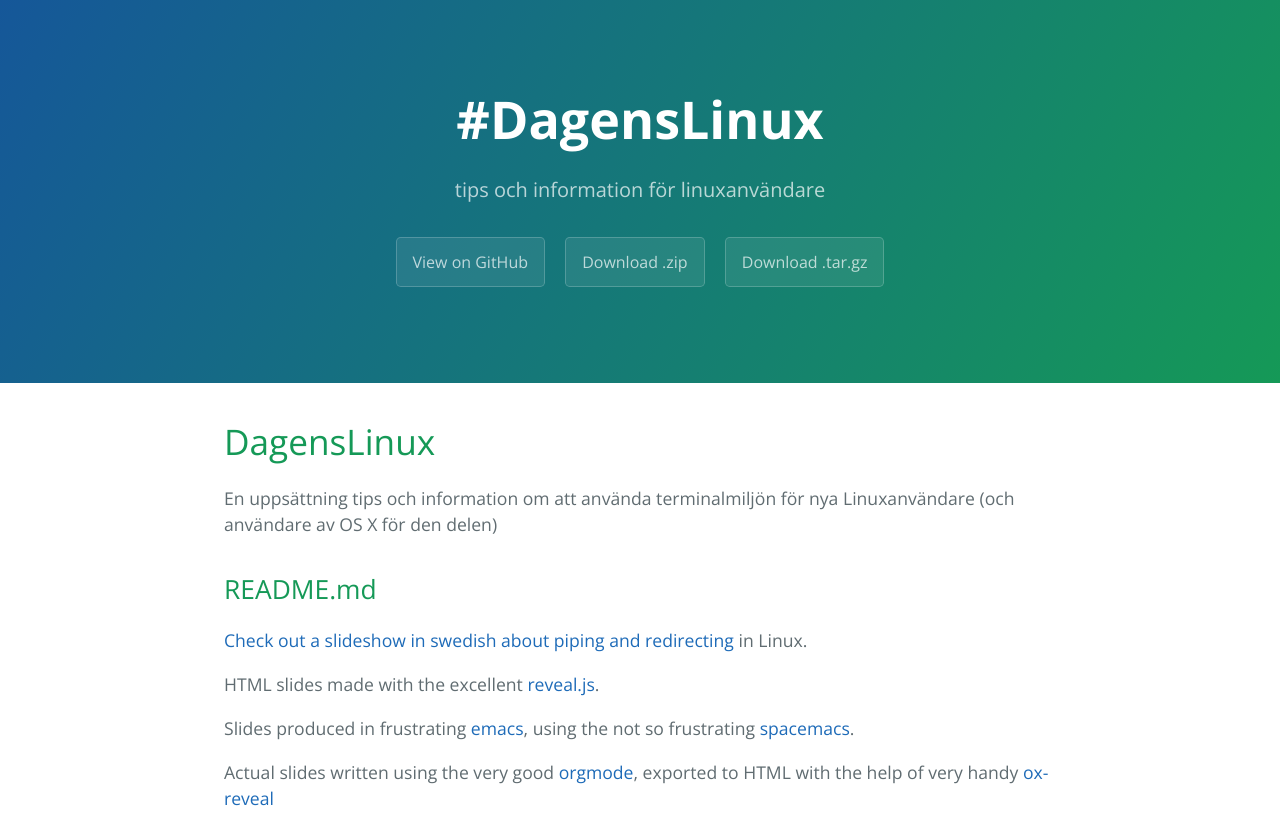
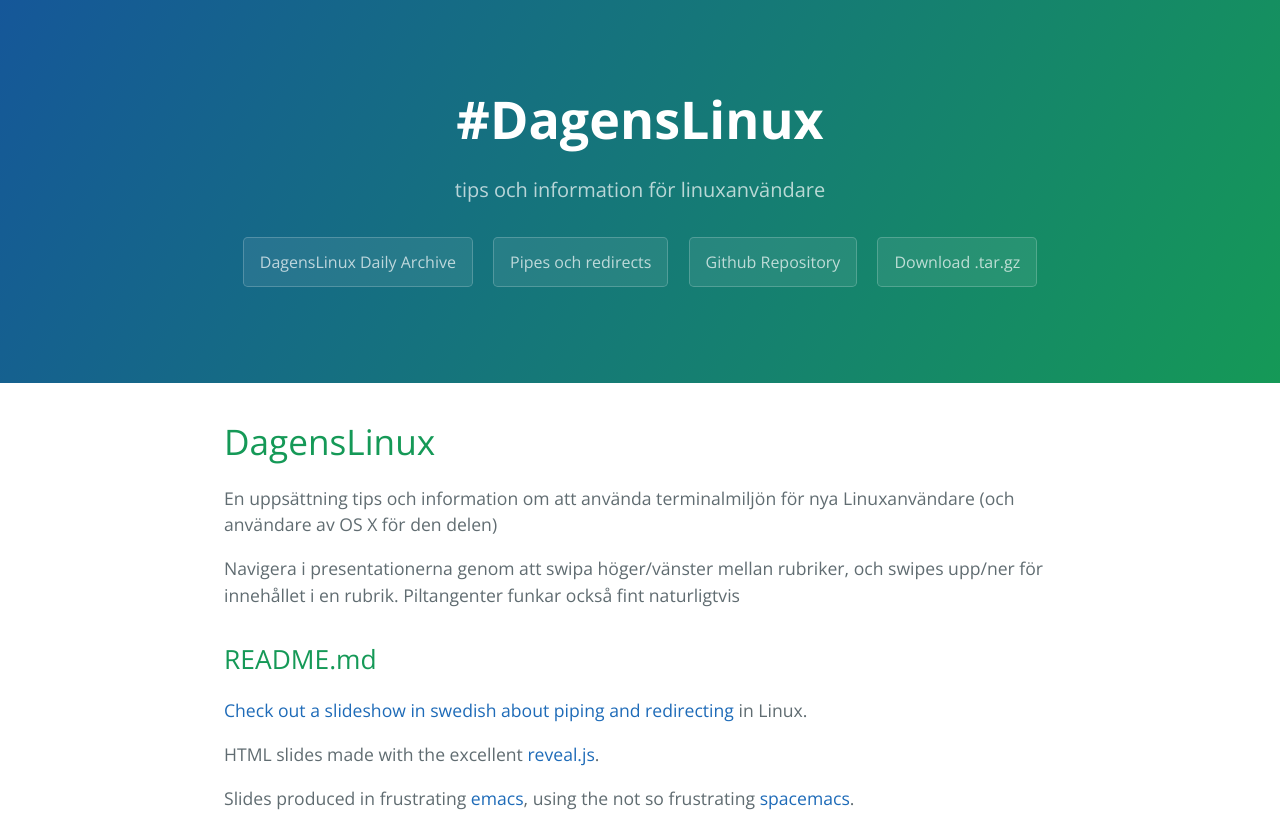
Before and after one commit to shortlisted/dagenslinux, a website: page index.html in a window 1280 px wide. Shown: the top 815 px of the page. Drawn offline with nearby package versions, Linux system fonts and the light colour scheme.

Commit message:
Updated index.html
Fixed links to slides

```diff
--- a/index.html
+++ b/index.html
@@ -13,8 +13,9 @@
     <section class="page-header">
       <h1 class="project-name">#DagensLinux</h1>
       <h2 class="project-tagline">tips och information för linuxanvändare</h2>
-      <a href="https://github.com/shortlisted/dagenslinux" class="btn">View on GitHub</a>
-      <a href="https://github.com/shortlisted/dagenslinux/zipball/master" class="btn">Download .zip</a>
+      <a href="https://github.com/shortlisted/dagenslinux/slides/daily-arkiv.html" class="btn">DagensLinux Daily Archive</a>
+      <a href="https://github.com/shortlisted/dagenslinux/slides/pipes-redirects.html" class="btn">Pipes och redirects</a>
+      <a href="https://github.com/shortlisted/dagenslinux/" class="btn">Github Repository</a>
       <a href="https://github.com/shortlisted/dagenslinux/tarball/master" class="btn">Download .tar.gz</a>
     </section>
 
@@ -23,6 +24,8 @@
 <a id="dagenslinux" class="anchor" href="#dagenslinux" aria-hidden="true"><span aria-hidden="true" class="octicon octicon-link"></span></a>DagensLinux</h1>
 
 <p>En uppsättning tips och information om att använda terminalmiljön för nya Linuxanvändare (och användare av OS X för den delen)</p>
+
+<p>Navigera i presentationerna genom att swipa höger/vänster mellan rubriker, och swipes upp/ner för innehållet i en rubrik. Piltangenter funkar också fint naturligtvis</p>
 
 <h2>
 <a id="readmemd" class="anchor" href="#readmemd" aria-hidden="true"><span aria-hidden="true" class="octicon octicon-link"></span></a>README.md</h2>
```
